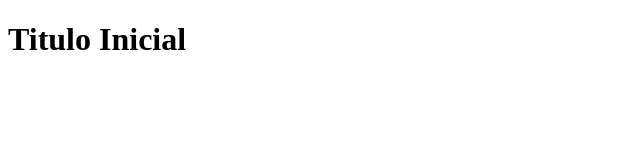
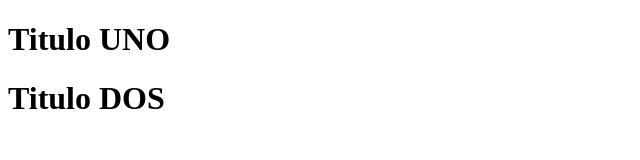
Before and after one commit to elyan8604/Curso_git_nuevo1, a plain HTML site: page index.html in a window 1280 px wide. Shown: the whole page, without its empty margins (0-640 px from the left). Drawn offline with Linux system fonts and the light colour scheme.

Commit message:
Se ha agregado un segundo titulo

```diff
--- a/index.html
+++ b/index.html
@@ -6,6 +6,7 @@
     <title>Página Inicial</title>
 </head>
 <body>
-    <h1>Titulo Inicial</h1>
+    <h1>Titulo UNO</h1>
+    <h1>Titulo DOS</h1>
 </body>
 </html>
```
